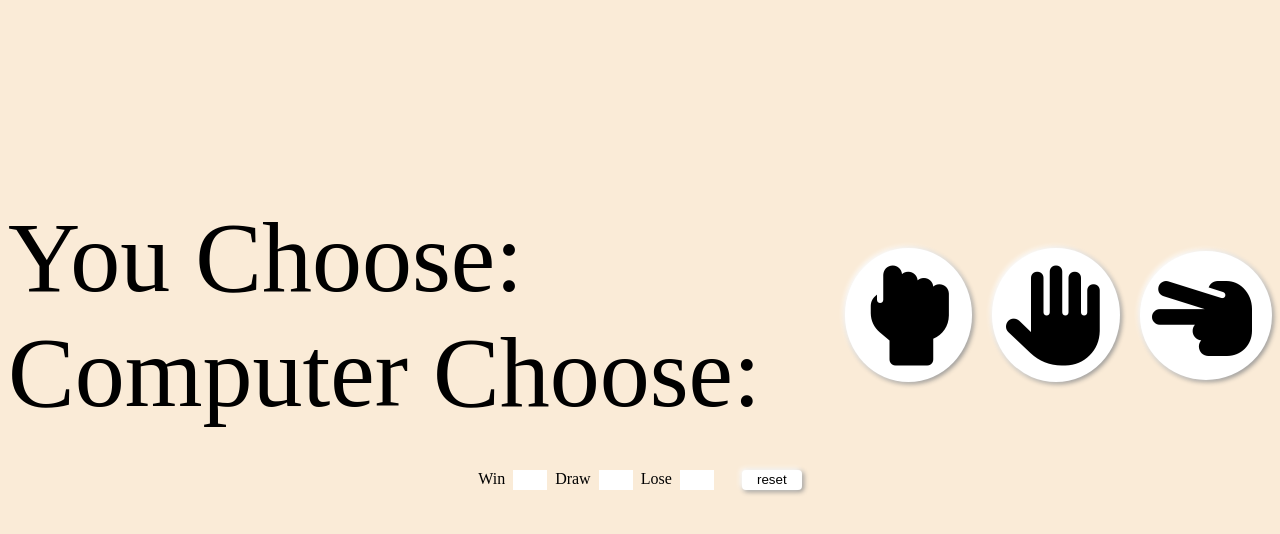
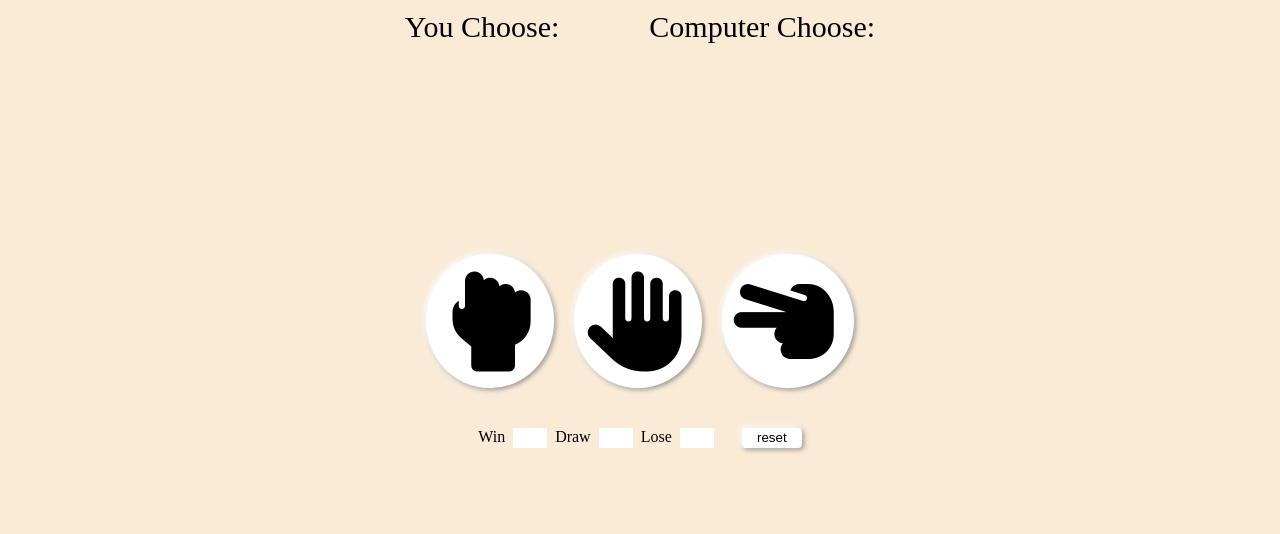
Before and after one commit to imamul209196/Rock_Paper_Scissor, a plain HTML site: page index.html in a window 1280 px wide. Drawn offline with Linux system fonts and the light colour scheme.

Commit message:
style.css

```diff
--- a/style.css
+++ b/style.css
@@ -5,12 +5,47 @@ body{
 }
 
 .parent{
-  margin-top: 200px;
+  margin-top: 10px;
   font-size: 100px;
+
+}
+
+.hello1{
+  justify-content: center;
+  text-align: center;
+  align-items: center;
+  display: flex;
+  padding-right: 80px;
+  padding-left: 70px;
+  padding-bottom: 60px;
+  width: 130px;
+  height: 130px;
+}
+.you2{
+  font-size: 30px;
+  margin-left: 90px;
+}
+.you{
+  font-size: 30px;
+}
+
+.hello3{
   display: flex;
   justify-content: center;
+  text-align: center;
   align-items: center;
+}
 
+.pera{
+  justify-content: center;
+  align-items: center;
+  text-align: center;
+  display: flex;
+  padding-bottom: 10px;
+}
+
+.hello{
+  padding-bottom: 10px;
 }
 
 .child1{
@@ -20,8 +55,6 @@ body{
 }
 
 .rock{
-  border-width: 4px solid;
-  border-color: black;
   padding: 20px;
   padding-bottom: 5px;
   padding-top: 14px;
@@ -33,8 +66,6 @@ body{
 }
 
 .rock2{
-  border-width: 4px solid;
-  border-color: black;
   padding: 14px;
   padding-bottom: 5px;
   padding-top: 14px;
@@ -45,10 +76,8 @@ body{
   margin-right: 20px;
 }
 .rock3{
-  border-width: 4px solid;
-  border-color: black;
   padding: 20px;
-  padding-bottom: 0px;
+  padding-bottom: 5px;
   padding-left: 12px;
   padding-top: 14px;
   border-radius: 50%;
```
